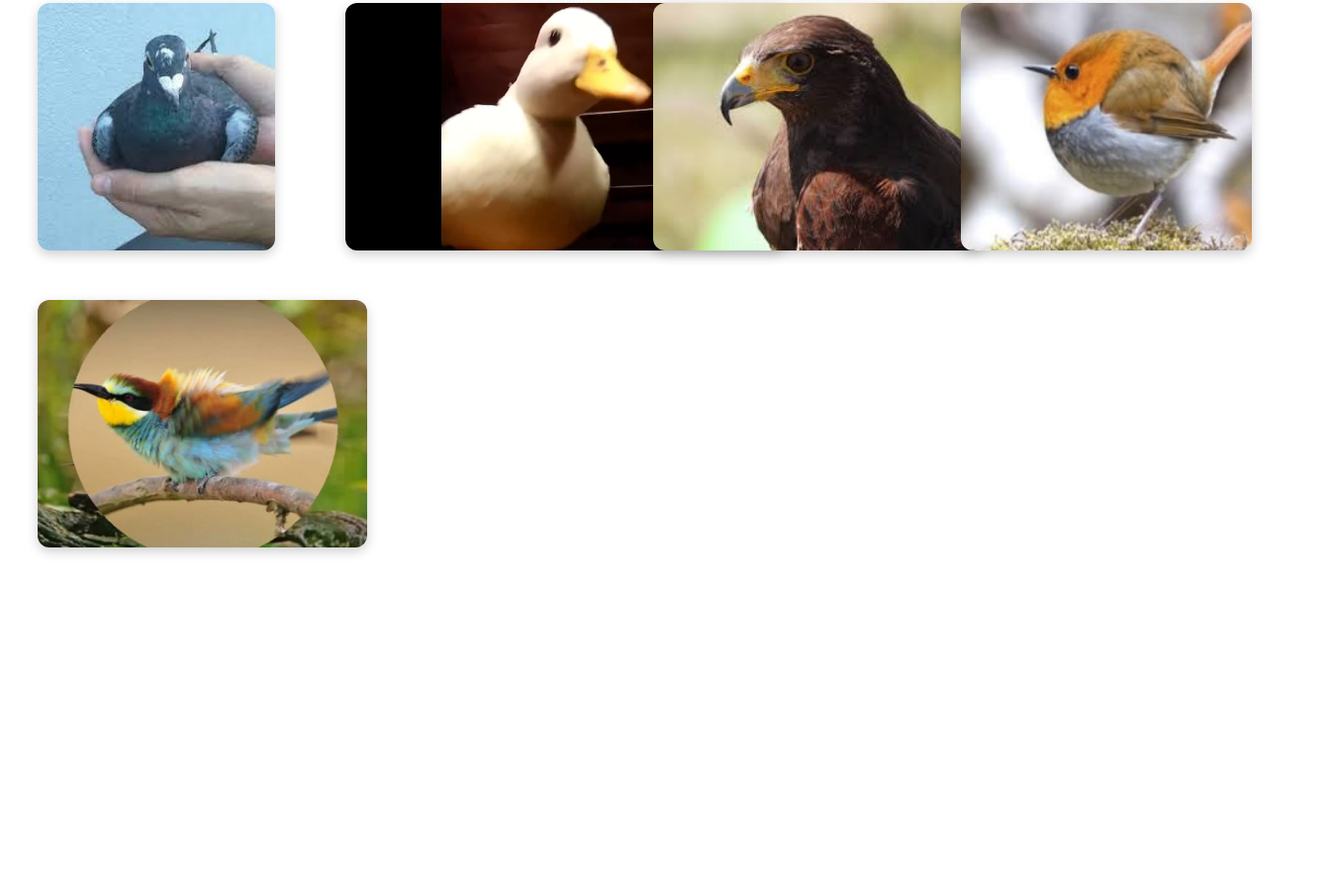
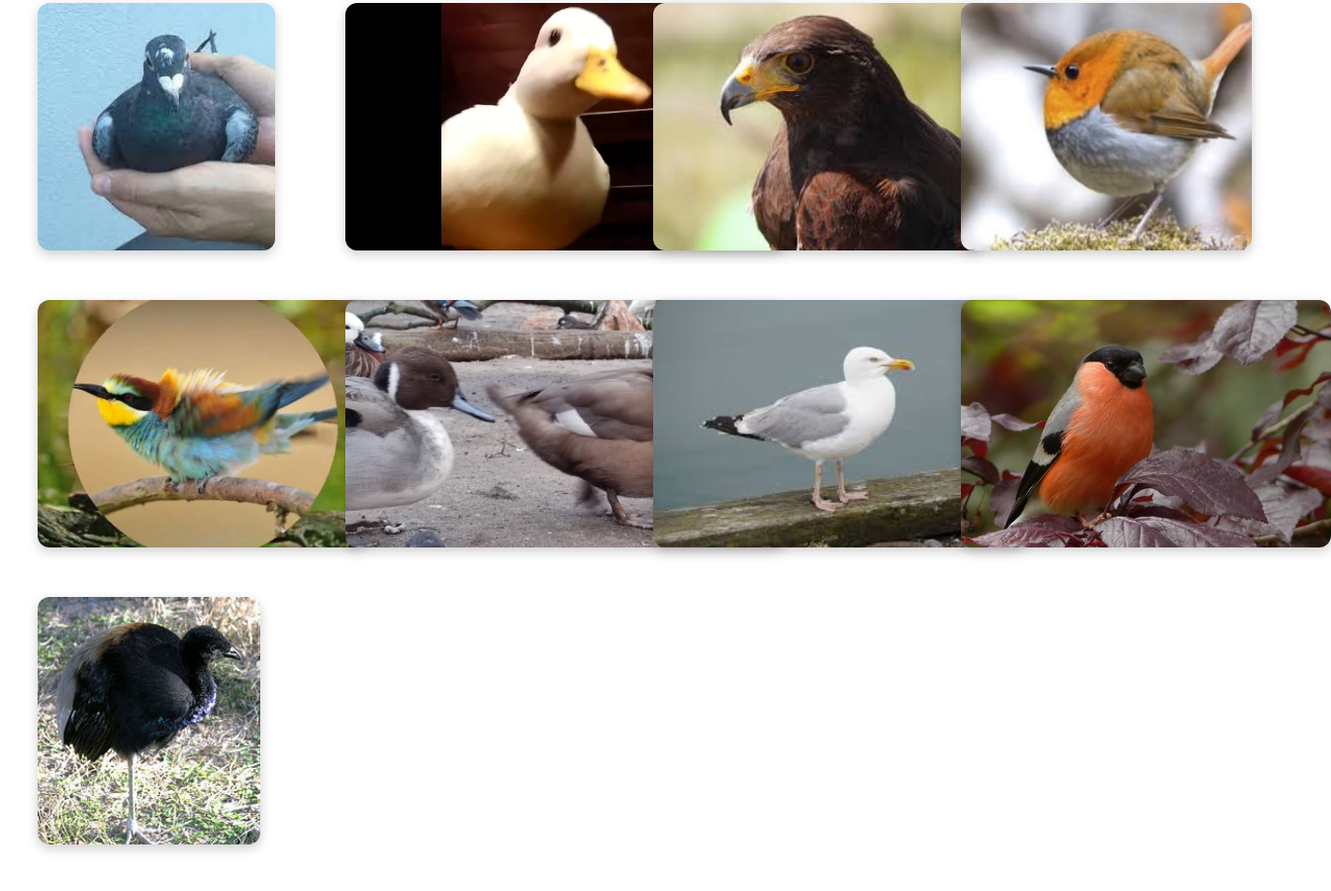
Before and after one commit to Kaajzerka/Ptoszek2, a plain HTML site: page index.html in a window 1280 px wide. Shown: the part 134-1034 px from the top of the page at 99% size, 1345 px wide, since content can reach past the window. Before the commit the page ends 800 px from the top, so only its background shows below. Drawn offline with Linux system fonts and the light colour scheme.

Commit message:
Update index.html

```diff
--- a/index.html
+++ b/index.html
@@ -32,7 +32,6 @@
       transition: filter 0.3s;
     }
 
-    /* Przycisk w rogu */
     #toggleMode {
       position: fixed;
       top: 20px;
@@ -48,7 +47,6 @@
       transition: background-color 0.3s, color 0.3s;
     }
 
-    /* Tryb ciemny */
     body.dark-mode {
       background-color: #121212;
       color: #eee;
@@ -75,7 +73,10 @@
     <div class="photo"><img src="ptoszek3.png" alt="Ptoszek 3" /></div>
     <div class="photo"><img src="ptoszek4.png" alt="Ptoszek 4" /></div>
     <div class="photo"><img src="ptoszek5.png" alt="Ptoszek 5" /></div>
-    <!-- Dodaj tu więcej ptoszków -->
+    <div class="photo"><img src="ptoszek6.png" alt="Ptoszek 6" /></div>
+    <div class="photo"><img src="ptoszek7.png" alt="Ptoszek 7" /></div>
+    <div class="photo"><img src="ptoszek8.png" alt="Ptoszek 8" /></div>
+    <div class="photo"><img src="ptoszek9.png" alt="Ptoszek 9" /></div>
   </div>
 
   <script>
```
